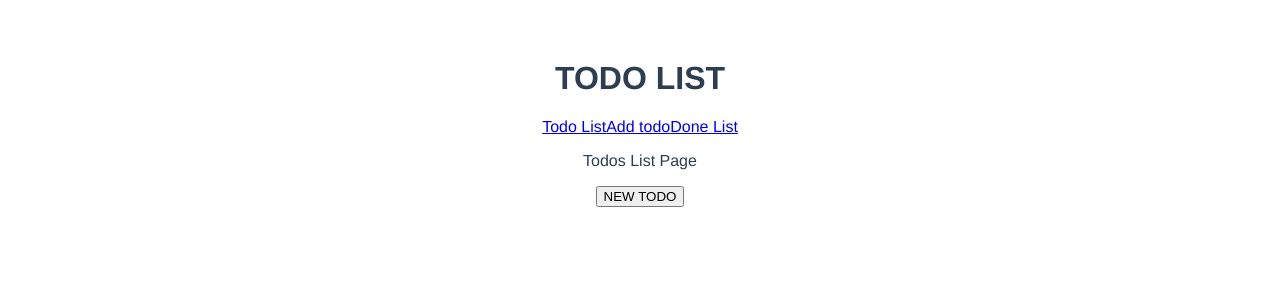
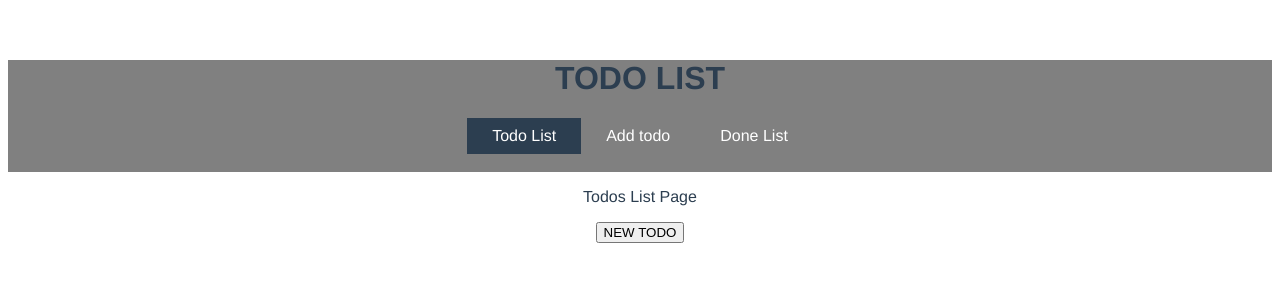
Before and after one commit to mg5566/TODO-LIST-APP-VUE, a Vue app in the folder todo-list-vue/: page /todos in a window 1280 px wide. Shown: the top 300 px of the page. Built offline with nearby package versions, Linux system fonts and the light colour scheme; no server answers.

Commit message:
feat: add button styling (#25)

```diff
--- a/todo-list-vue/src/components/HeaderTitle.vue
+++ b/todo-list-vue/src/components/HeaderTitle.vue
@@ -6,3 +6,30 @@
     <router-link to="/dones">Done List</router-link>
   </header>
 </template>
+
+<style scoped>
+header {
+  width: 100%;
+  height: 7rem;
+  background-color: gray;
+}
+
+a {
+  font: inherit;
+  text-decoration: none;
+  background: transparent;
+  border: 1px solid transparent;
+  cursor: pointer;
+  color: white;
+  padding: 0.5rem 1.5rem;
+  display: inline-block;
+}
+
+a:hover,
+a:active,
+a.router-link-active {
+  color: white;
+  border-color: #2c3e50;
+  background-color: #2c3e50;
+}
+</style>
```
